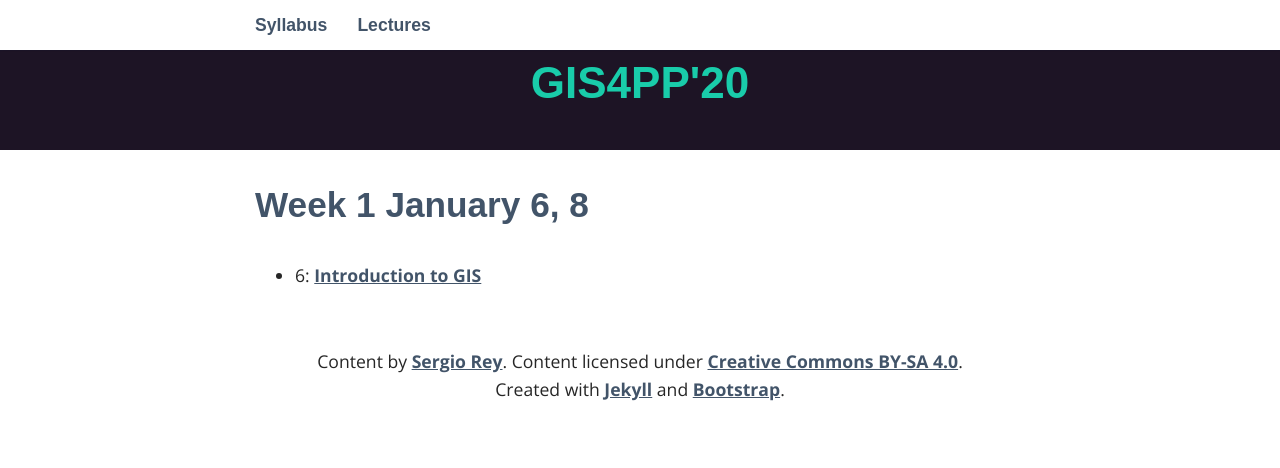
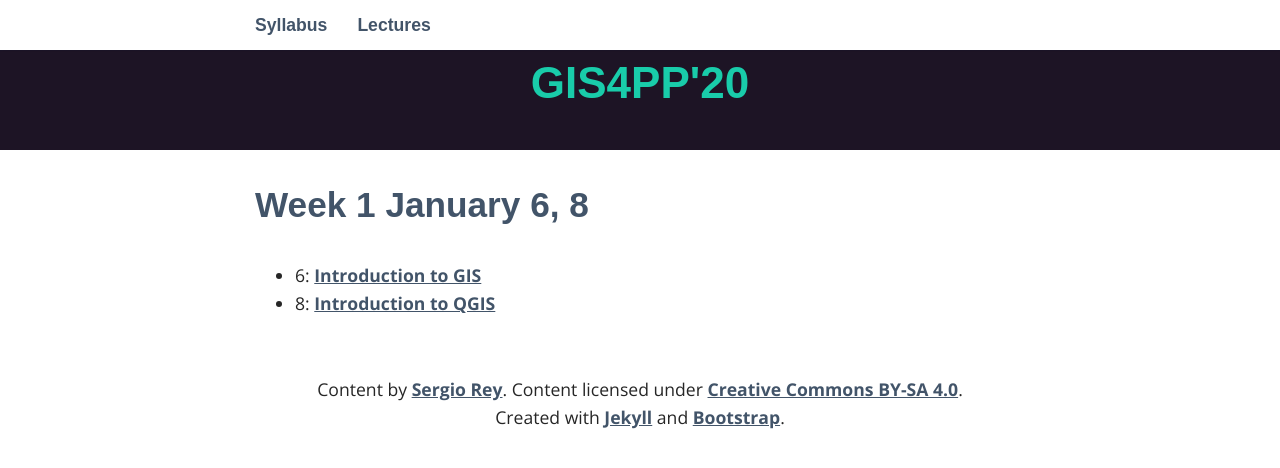
Before and after one commit to sjsrey/gis4pp20, a Jekyll site: the page built from lectures/index.md, in a window 1280 px wide. Shown: the top 468 px of the page. Built offline with Jekyll 4.4.1, drawn with Linux system fonts in a browser that asks for light colours; some web fonts are replaced.

Commit message:
lec02 toc

```diff
--- a/lectures/index.md
+++ b/lectures/index.md
@@ -6,3 +6,4 @@ title: Lectures
 ## Week 1 January 6, 8
 
 - 6: <a href="../slides/lecture_01.html">Introduction to GIS</a>
+- 8: <a href="../slides/lecture_02.html">Introduction to QGIS</a>
```
